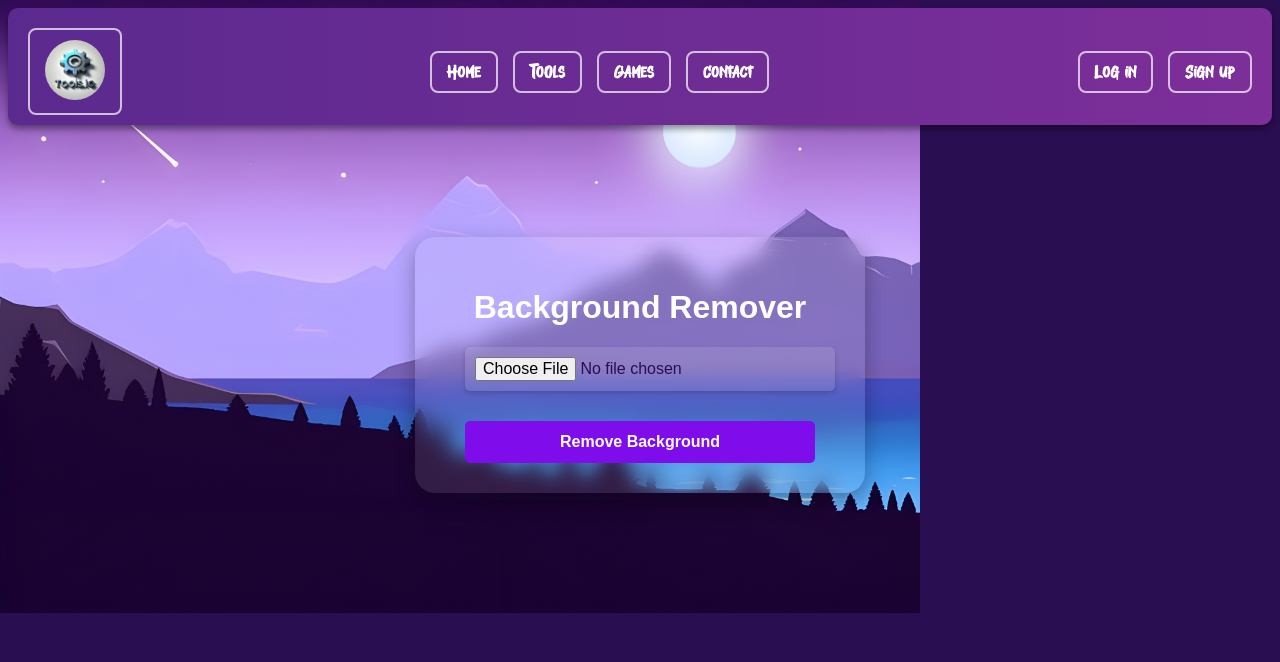
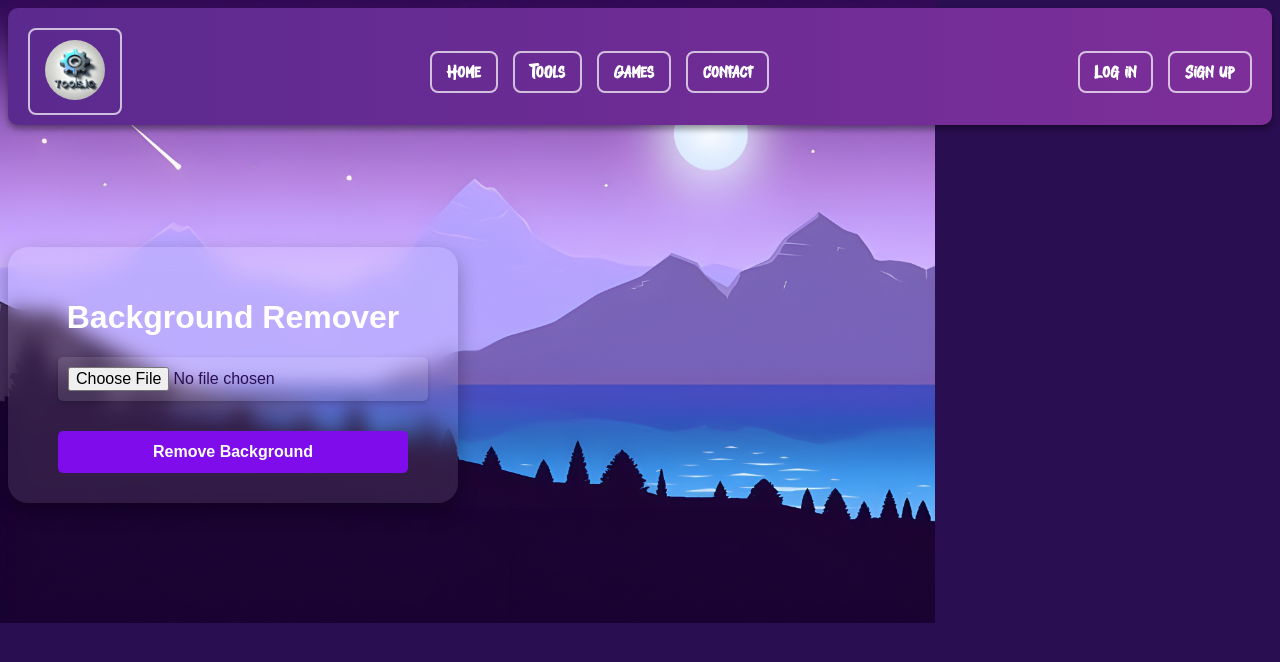
Before and after one commit to SamXop123/tools.io, a Flask app: page /bg_remove.html in a window 1280 px wide. Shown: the top 662 px of the page. Run offline with Flask 3, Linux system fonts and the light colour scheme.

Commit message:
Update bg_remove.css

```diff
--- a/static/css/bg_remove.css
+++ b/static/css/bg_remove.css
@@ -3,13 +3,21 @@
     font-family: Arial, sans-serif;
     color: white;
     display: flex;
+    flex-direction: column;
     justify-content: center;
-    align-items: center;
+    /* align-items: center; */
     height: 60vh;
     margin: 0;
+    width: 100vw;
+    margin-top: 10px;
 }
 
-/* form container */
+.to-center {
+    margin-top: 50px;
+    display: flex;
+    justify-content: center;
+}
+
 .formbg-container {
     background: rgba(255, 255, 255, 0.1);
     backdrop-filter: blur(10px);
```
